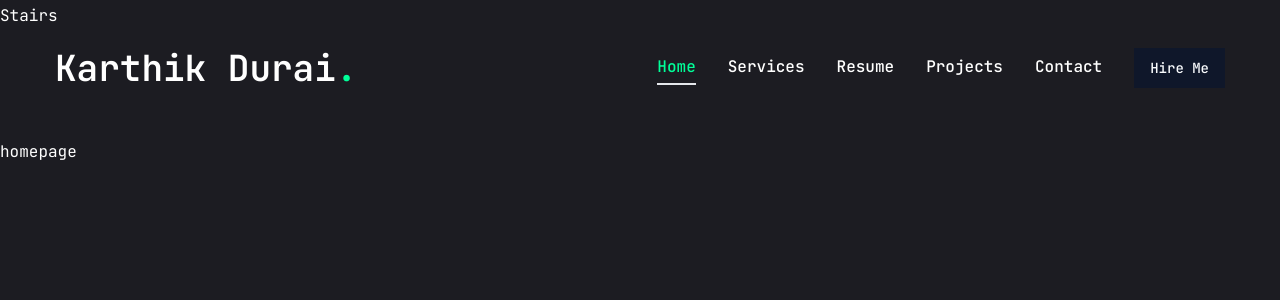
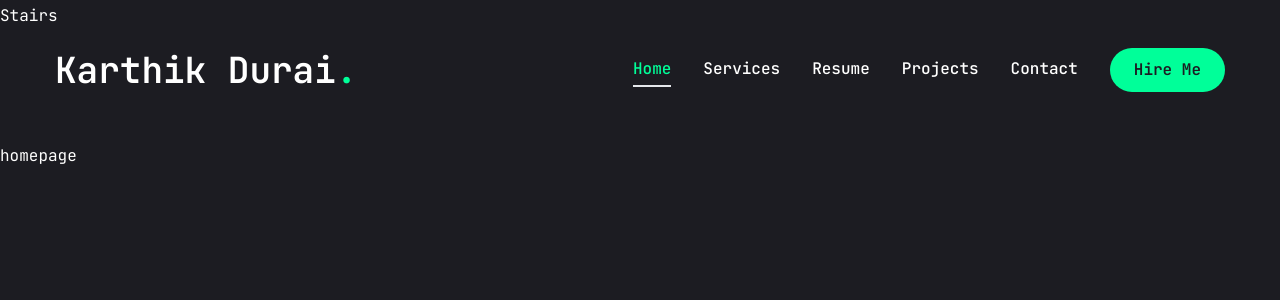
Before and after one commit to karthikdurai-kd/my-portfolio, a Next.js app: page / in a window 1280 px wide. Shown: the top 300 px of the page. Built offline with nearby package versions, Linux system fonts and the light colour scheme.

Commit message:
Completed Header section

```diff
--- a/app/layout.jsx
+++ b/app/layout.jsx
@@ -24,7 +24,9 @@
       <body className={jetbrainsMono.variable}>
         <Header />
         <StairTransition />
-        <PageTransition>{children}</PageTransition>
+        {/* For applying animation transition effect */}
+        {/* <PageTransition>{children}</PageTransition> */}
+        {children}
       </body>
     </html>
   );
--- a/components/ui/button.jsx
+++ b/components/ui/button.jsx
@@ -1,29 +1,23 @@
-import * as React from "react"
-import { Slot } from "@radix-ui/react-slot"
+import * as React from "react";
+import { Slot } from "@radix-ui/react-slot";
 import { cva } from "class-variance-authority";
 
-import { cn } from "@/lib/utils"
+import { cn } from "@/lib/utils";
 
 const buttonVariants = cva(
-  "inline-flex items-center justify-center gap-2 whitespace-nowrap rounded-md text-sm font-medium ring-offset-white transition-colors focus-visible:outline-none focus-visible:ring-2 focus-visible:ring-slate-950 focus-visible:ring-offset-2 disabled:pointer-events-none disabled:opacity-50 [&_svg]:pointer-events-none [&_svg]:size-4 [&_svg]:shrink-0 dark:ring-offset-slate-950 dark:focus-visible:ring-slate-300",
+  "inline-flex items-center justify-center whitespace-nowrap rounded-full text-base font-semibold ring-offset-white transition-colors",
   {
     variants: {
       variant: {
-        default: "bg-slate-900 text-slate-50 hover:bg-slate-900/90 dark:bg-slate-50 dark:text-slate-900 dark:hover:bg-slate-50/90",
-        destructive:
-          "bg-red-500 text-slate-50 hover:bg-red-500/90 dark:bg-red-900 dark:text-slate-50 dark:hover:bg-red-900/90",
+        default: "bg-accent text-primary hover:bg-accent-hover",
+        primary: "bg-primary text-white",
         outline:
-          "border border-slate-200 bg-white hover:bg-slate-100 hover:text-slate-900 dark:border-slate-800 dark:bg-slate-950 dark:hover:bg-slate-800 dark:hover:text-slate-50",
-        secondary:
-          "bg-slate-100 text-slate-900 hover:bg-slate-100/80 dark:bg-slate-800 dark:text-slate-50 dark:hover:bg-slate-800/80",
-        ghost: "hover:bg-slate-100 hover:text-slate-900 dark:hover:bg-slate-800 dark:hover:text-slate-50",
-        link: "text-slate-900 underline-offset-4 hover:underline dark:text-slate-50",
+          "border border-accent bg-transparent text-accent hover:bg-accent hover:text-primary",
       },
       size: {
-        default: "h-10 px-4 py-2",
-        sm: "h-9 rounded-md px-3",
-        lg: "h-11 rounded-md px-8",
-        icon: "h-10 w-10",
+        default: "h-[44px] px-6",
+        sm: "h-[48px] px-6",
+        lg: "h-[56px] px-8 text-sm uppercase tracking-[2px]",
       },
     },
     defaultVariants: {
@@ -31,17 +25,20 @@
       size: "default",
     },
   }
-)
+);
 
-const Button = React.forwardRef(({ className, variant, size, asChild = false, ...props }, ref) => {
-  const Comp = asChild ? Slot : "button"
-  return (
-    (<Comp
-      className={cn(buttonVariants({ variant, size, className }))}
-      ref={ref}
-      {...props} />)
-  );
-})
-Button.displayName = "Button"
+const Button = React.forwardRef(
+  ({ className, variant, size, asChild = false, ...props }, ref) => {
+    const Comp = asChild ? Slot : "button";
+    return (
+      <Comp
+        className={cn(buttonVariants({ variant, size, className }))}
+        ref={ref}
+        {...props}
+      />
+    );
+  }
+);
+Button.displayName = "Button";
 
-export { Button, buttonVariants }
+export { Button, buttonVariants };
```
